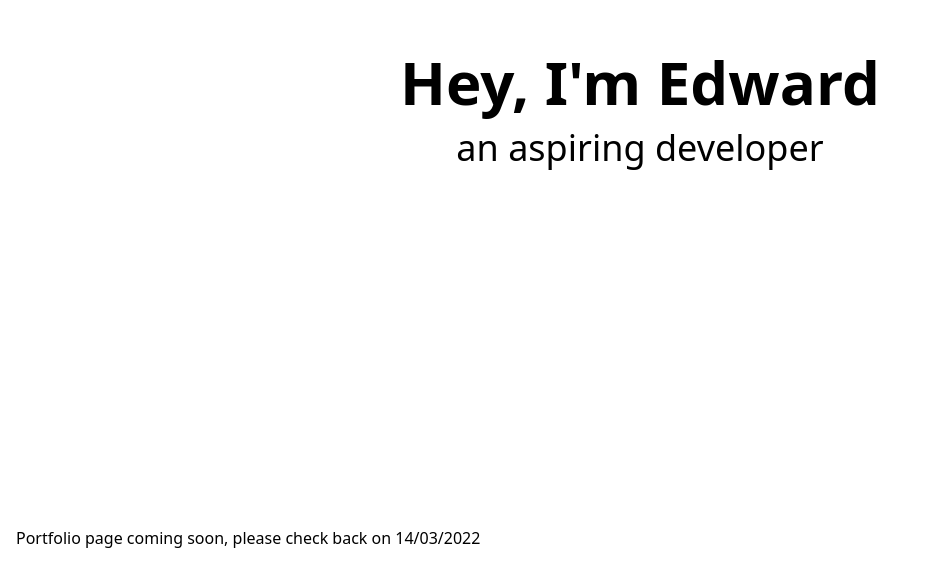
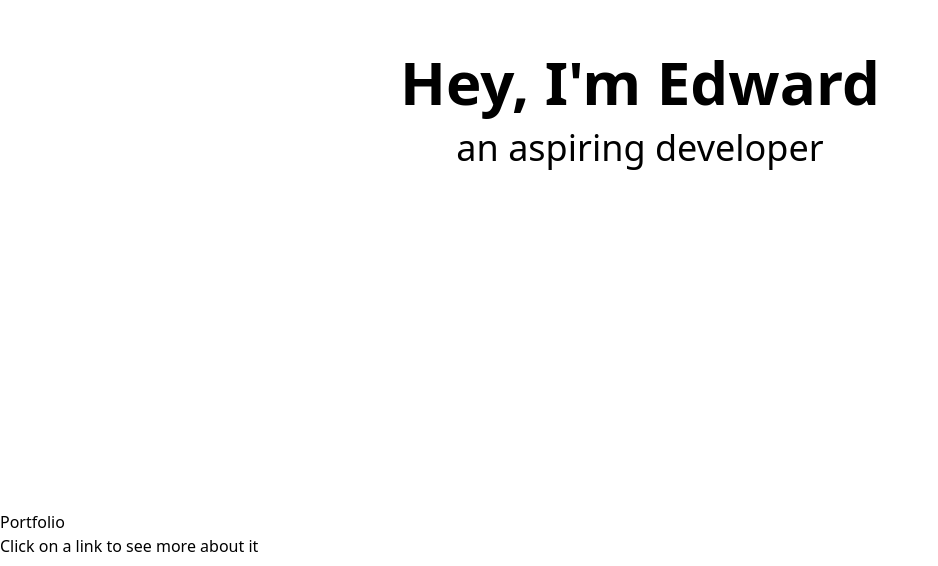
Before and after one commit to ewhite1999/futureproof-portfolio, a React app: page / in a window 1280 px wide. Shown: the part 290-856 px from the top of the page, without its empty margins (0-938 px from the left). Built offline with nearby package versions, Linux system fonts and the light colour scheme.

Commit message:
add react routing

```diff
--- a/src/pages/Portfolio/Portfolio.jsx
+++ b/src/pages/Portfolio/Portfolio.jsx
@@ -1,9 +1,15 @@
 import React from "react";
+import { Routes, Route } from "react-router-dom";
+import PortfolioSection from "../../components/PortfolioSection";
 
 const Portfolio = () => {
   return (
-    <section className="p-4">
-      Portfolio page coming soon, please check back on 14/03/2022
+    <section>
+      <h2>Portfolio</h2>
+      <Routes>
+        <Route path="/" element={<p>Click on a link to see more about it</p>} />
+        <Route path=":projectId" element={<PortfolioSection />} />
+      </Routes>
     </section>
   );
 };
```
